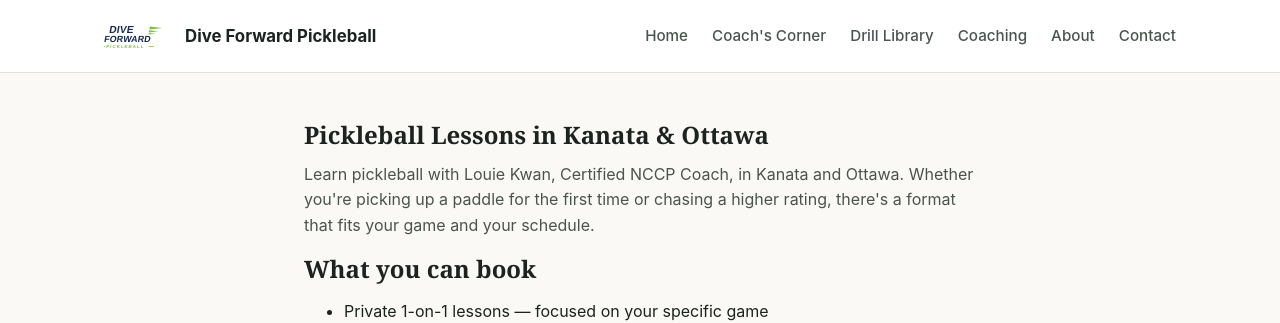
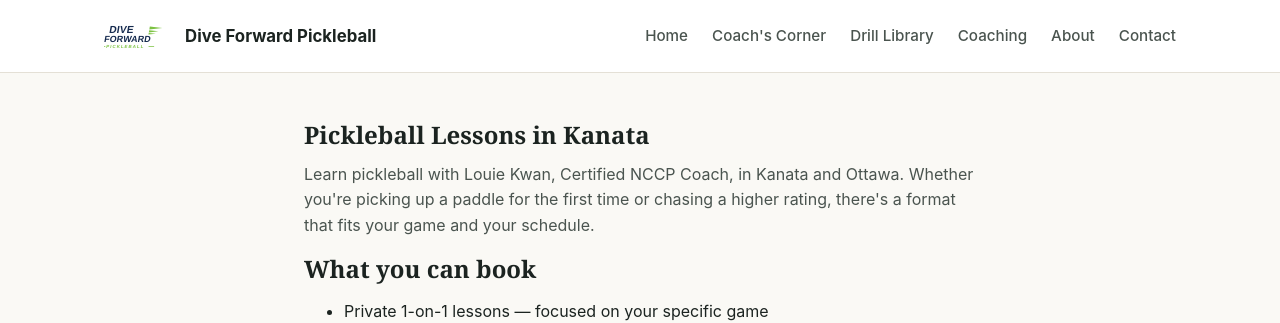
Before and after one commit to forwardpickleballorg-art/forwardpickleballorg-art.github.io, a Jekyll site: the page built from kanata-ottawa-pickleball-lessons.md, in a window 1280 px wide and 1331 px high. Shown: the top 323 px of the window. Built offline with Jekyll 4.4.1, drawn with Linux system fonts in a browser that asks for light colours.

Commit message:
Shorten lessons page title and heading to Kanata

```diff
--- a/kanata-ottawa-pickleball-lessons.md
+++ b/kanata-ottawa-pickleball-lessons.md
@@ -1,11 +1,11 @@
 ---
 layout: default
-title: "Pickleball Lessons in Kanata & Ottawa with Louie Kwan"
+title: "Pickleball Lessons in Kanata with Louie Kwan"
 permalink: /kanata-ottawa-pickleball-lessons/
-excerpt: "Pickleball lessons in Kanata and Ottawa with Louie Kwan, Certified NCCP Coach. Private lessons, group clinics, and online coaching — book a session."
+excerpt: "Pickleball lessons in Kanata with Louie Kwan, Certified NCCP Coach. Private lessons, group clinics, and online coaching — book a session."
 ---
 <section class="wrap section-narrow">
-  <h1>Pickleball Lessons in Kanata &amp; Ottawa</h1>
+  <h1>Pickleball Lessons in Kanata</h1>
   <p class="lead">
     Learn pickleball with Louie Kwan, Certified NCCP Coach, in Kanata and
     Ottawa. Whether you're picking up a paddle for the first time or
```
